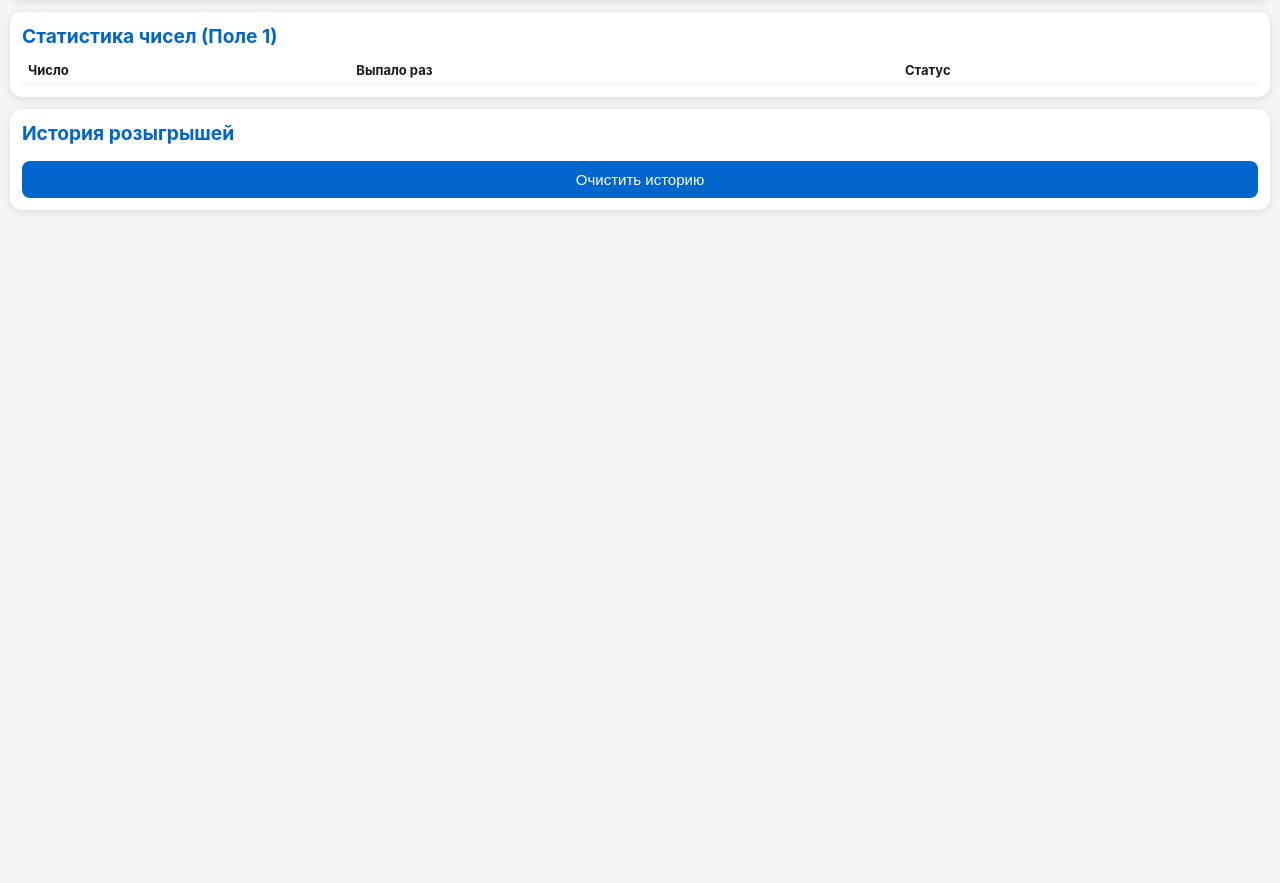
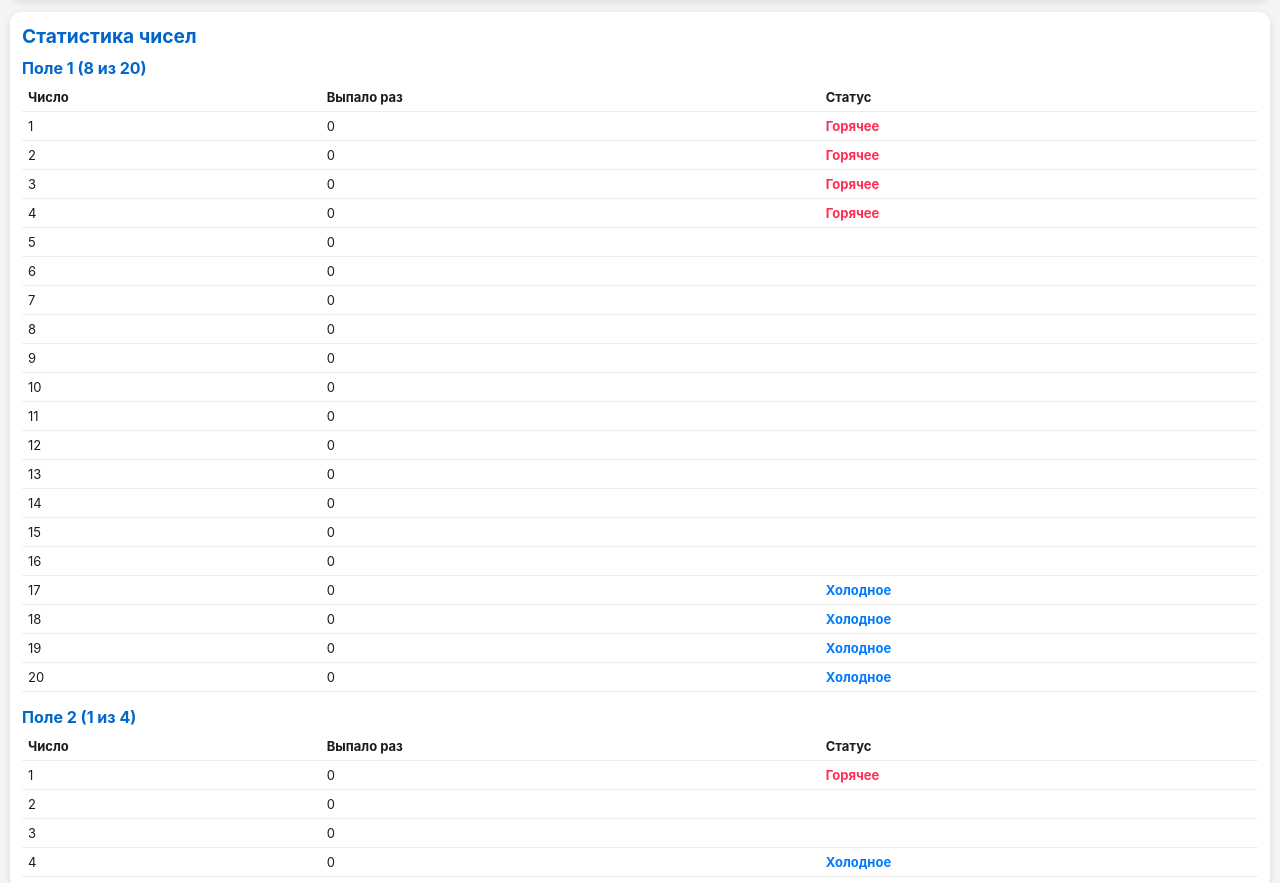
Before and after one commit to IgorEfimof/vinrapido, a plain HTML site: page index.html in a window 1280 px wide. Shown: the part 593-1476 px from the top of the page. Before the commit the page ends 1045 px from the top, so only its background shows below. Drawn offline with Linux system fonts and the light colour scheme.

Commit message:
Update index.html

```diff
--- a/index.html
+++ b/index.html
@@ -50,6 +50,11 @@
             color: #0066cc;
             font-size: 1.2rem;
             margin-bottom: 8px;
+        }
+        h3 {
+            color: #0066cc;
+            font-size: 1rem;
+            margin: 10px 0 5px;
         }
         .numbers {
             display: flex;
@@ -109,7 +114,7 @@
         .stats-table {
             width: 100%;
             border-collapse: collapse;
-            margin-top: 8px;
+            margin-top: 5px;
             font-size: 13px;
         }
         .stats-table th, .stats-table td {
@@ -205,7 +210,9 @@
         </div>
 
         <div class="card">
-            <h2>Статистика чисел (Поле 1)</h2>
+            <h2>Статистика чисел</h2>
+
+            <h3>Поле 1 (8 из 20)</h3>
             <table class="stats-table">
                 <thead>
                     <tr>
@@ -214,7 +221,19 @@
                         <th>Статус</th>
                     </tr>
                 </thead>
-                <tbody id="statsTable"></tbody>
+                <tbody id="statsTable1"></tbody>
+            </table>
+
+            <h3 style="margin-top:15px;">Поле 2 (1 из 4)</h3>
+            <table class="stats-table">
+                <thead>
+                    <tr>
+                        <th>Число</th>
+                        <th>Выпало раз</th>
+                        <th>Статус</th>
+                    </tr>
+                </thead>
+                <tbody id="statsTable2"></tbody>
             </table>
         </div>
 
@@ -344,36 +363,47 @@
                 }
             });
 
-            renderStatsTable();
+            renderStatsTable('statsTable1', stats.field1, 20);
+            renderStatsTable('statsTable2', stats.field2, 4);
         }
 
-        function renderStatsTable() {
-            const table = document.getElementById('statsTable');
+        function renderStatsTable(tableId, numberStats, maxNum) {
+            const table = document.getElementById(tableId);
             table.innerHTML = '';
 
-            const sortedNumbers = Object.entries(stats.field1)
-                .filter(([num]) => !isNaN(num))
-                .sort((a, b) => b[1] - a[1]);
+            // Создаем все возможные числа для этого поля
+            const allNumbers = Array.from({length: maxNum}, (_, i) => i + 1);
 
-            const hotNumbers = sortedNumbers.slice(0, 5).map(item => parseInt(item[0]));
-            const coldNumbers = sortedNumbers.slice(-5).map(item => parseInt(item[0]));
+            // Собираем статистику
+            const numbersData = allNumbers.map(num => ({
+                number: num,
+                count: numberStats[num] || 0
+            }));
 
-            sortedNumbers.forEach(([num, count]) => {
-                const numInt = parseInt(num);
-                if (isNaN(numInt)) return;
+            // Сортируем по частоте выпадения
+            numbersData.sort((a, b) => b.count - a.count);
 
+            // Определяем горячие и холодные числа (первые и последние 20%)
+            const hotThreshold = Math.ceil(maxNum * 0.2);
+            const coldThreshold = Math.max(1, Math.floor(maxNum * 0.2));
+
+            const hotNumbers = numbersData.slice(0, hotThreshold).map(item => item.number);
+            const coldNumbers = numbersData.slice(-coldThreshold).map(item => item.number);
+
+            // Заполняем таблицу
+            numbersData.forEach(item => {
                 const row = document.createElement('tr');
                 const numCell = document.createElement('td');
                 const countCell = document.createElement('td');
                 const statusCell = document.createElement('td');
 
-                numCell.textContent = numInt;
-                countCell.textContent = count;
+                numCell.textContent = item.number;
+                countCell.textContent = item.count;
 
-                if (hotNumbers.includes(numInt)) {
+                if (hotNumbers.includes(item.number)) {
                     statusCell.textContent = 'Горячее';
                     statusCell.className = 'hot';
-                } else if (coldNumbers.includes(numInt)) {
+                } else if (coldNumbers.includes(item.number)) {
                     statusCell.textContent = 'Холодное';
                     statusCell.className = 'cold';
                 }
@@ -386,8 +416,8 @@
         }
 
         function generateSmartNumbers() {
-            const field1Candidates = getWeightedNumbers(stats.field1, 8);
-            const field2Candidates = getWeightedNumbers(stats.field2, 1);
+            const field1Candidates = getWeightedNumbers(stats.field1, 8, 20);
+            const field2Candidates = getWeightedNumbers(stats.field2, 1, 4);
             displayNumbers(field1Candidates, field2Candidates);
         }
 
@@ -403,28 +433,25 @@
             displayNumbers(field1, field2);
         }
 
-        function getWeightedNumbers(numberStats, count) {
-            // Фильтруем корректные числа
-            const validEntries = Object.entries(numberStats)
-                .filter(([num]) => {
-                    const n = parseInt(num);
-                    return !isNaN(n) && (count === 1 ? (n >= 1 && n <= 4) : (n >= 1 && n <= 20));
-                });
+        function getWeightedNumbers(numberStats, count, maxNum) {
+            // Создаем массив всех возможных чисел
+            const allNumbers = Array.from({length: maxNum}, (_, i) => i + 1);
 
             // Если нет статистики - случайные числа
-            if (validEntries.length === 0) {
-                if (count === 1) return Math.floor(Math.random() * 4) + 1;
+            if (Object.keys(numberStats).length === 0) {
+                if (count === 1) return Math.floor(Math.random() * maxNum) + 1;
 
                 const result = [];
-                while (result.length < 8) {
-                    const num = Math.floor(Math.random() * 20) + 1;
+                while (result.length < count) {
+                    const num = Math.floor(Math.random() * maxNum) + 1;
                     if (!result.includes(num)) result.push(num);
                 }
                 return result.sort((a, b) => a - b);
             }
 
-            const numbers = validEntries.map(([num]) => parseInt(num));
-            const weights = validEntries.map(([, cnt]) => cnt);
+            // Создаем взвешенный массив
+            const numbers = allNumbers.filter(num => numberStats[num] !== undefined);
+            const weights = numbers.map(num => numberStats[num] || 1);
             const minWeight = Math.min(...weights);
             const adjustedWeights = weights.map(w => w + minWeight);
 
```
